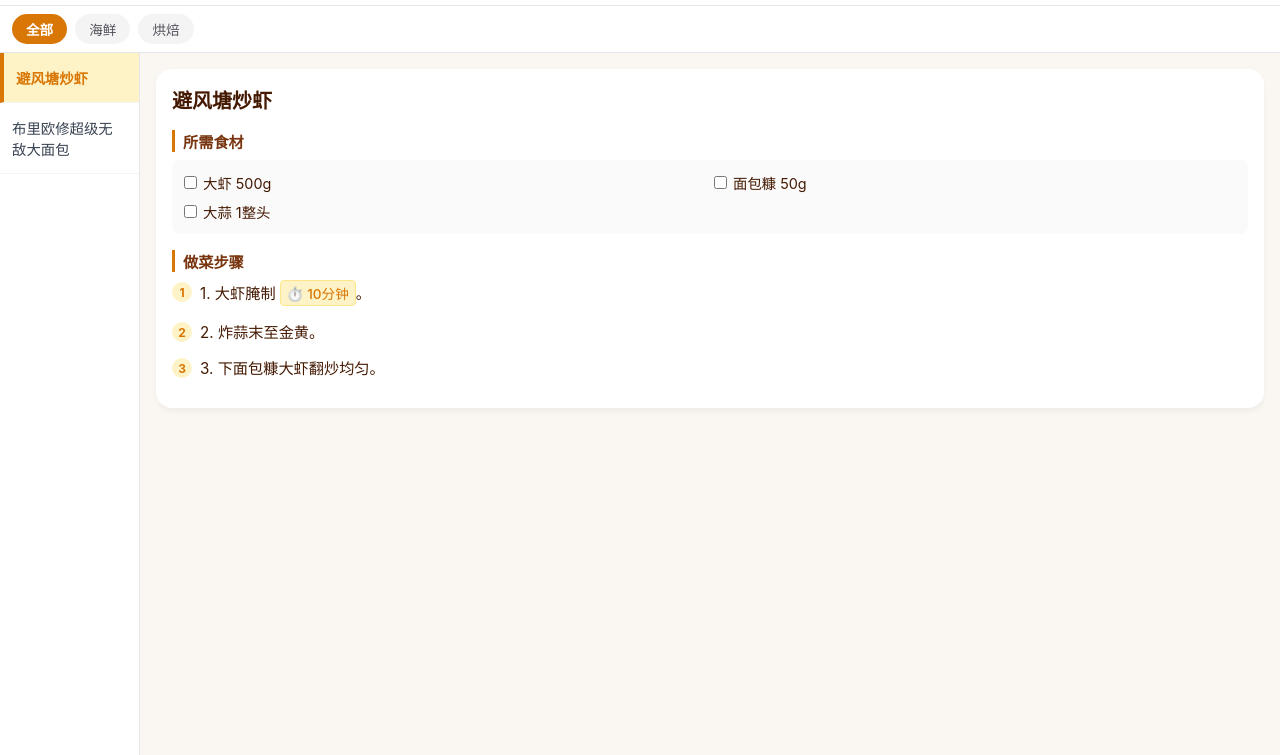
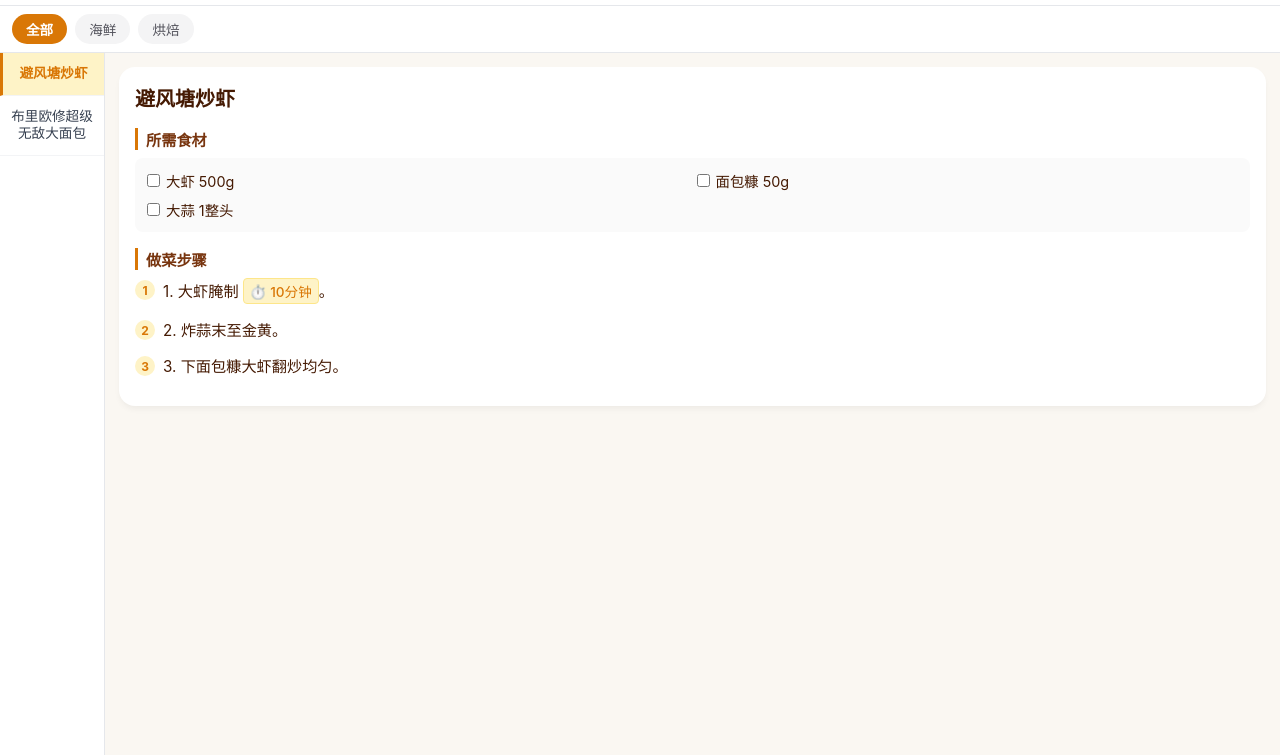
Before and after one commit to Olioliviaa/GO-Recipe, a plain HTML site: page index.html in a window 1280 px wide. Shown: the part 45-800 px from the top of the page. Drawn offline with Linux system fonts and the light colour scheme.

Commit message:
Update index.html

```diff
--- a/index.html
+++ b/index.html
@@ -31,14 +31,38 @@
         /* 2. 主体左右双栏布局容器 */
         .main-container { display: flex; flex: 1; overflow: hidden; }
 
-        /* 左侧菜名列表栏 */
-        .sidebar { width: 140px; background: #fff; border-right: 1px solid var(--line); overflow-y: auto; flex-shrink: 0; }
-        .recipe-item-btn { padding: 14px 12px; border-bottom: 1px solid #f3f4f6; font-size: 0.9rem; color: #374151; cursor: pointer; transition: all 0.2s; word-break: break-all; }
+        /* 左侧菜名列表栏（调整宽度为 105px，让出更多空间给右侧） */
+        .sidebar {
+            width: 105px;
+            background: #fff;
+            border-right: 1px solid var(--line);
+            overflow-y: auto;
+            flex-shrink: 0;
+            scrollbar-width: none;
+        }
+        .sidebar::-webkit-scrollbar { display: none; }
+
+        .recipe-item-btn {
+            padding: 12px 8px;
+            border-bottom: 1px solid #f3f4f6;
+            font-size: 0.85rem;
+            color: #374151;
+            cursor: pointer;
+            transition: all 0.2s;
+            word-break: break-all;
+            text-align: center;
+            line-height: 1.3;
+        }
         .recipe-item-btn:hover { background-color: #fafafa; }
-        .recipe-item-btn.active { background-color: var(--active-bg); color: var(--prime); font-weight: bold; border-left: 4px solid var(--prime); }
+        .recipe-item-btn.active {
+            background-color: var(--active-bg);
+            color: var(--prime);
+            font-weight: bold;
+            border-left: 3px solid var(--prime);
+        }
 
-        /* 右侧菜谱详情展示栏 */
-        .content-area { flex: 1; padding: 16px; overflow-y: auto; background: var(--bg); }
+        /* 右侧菜谱详情展示栏（主要版面） */
+        .content-area { flex: 1; padding: 14px; overflow-y: auto; background: var(--bg); }
         .recipe-card { background: var(--card); border-radius: 16px; overflow: hidden; box-shadow: 0 4px 6px -1px rgba(0,0,0,0.05); }
 
         /* 图片展示逻辑：无图自动隐藏 */
```
